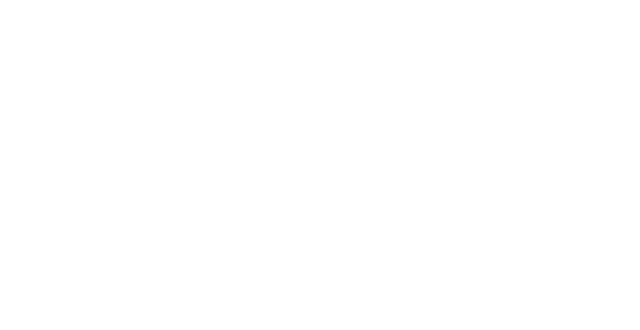
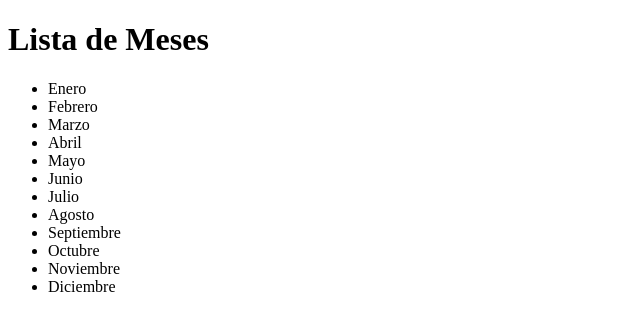
Before and after one commit to herreranicolas/javascript-tp-3, a plain HTML site: page index.html in a window 1280 px wide. Shown: the whole page, without its empty margins (0-640 px from the left). Drawn offline with Linux system fonts and the light colour scheme.

Commit message:
Agregue el archivo ejercicio1.js y realice lo solicitado en el trabajo practico

```diff
--- a/index.html
+++ b/index.html
@@ -11,6 +11,6 @@
   <link rel="stylesheet" href="./css/style.css">
 </head>
 <body>
-  <script src=""></script>
+  <script src="./js/ejercicio1.js"></script>
 </body>
 </html>
--- /dev/null
+++ b/js/ejercicio1.js
@@ -0,0 +1,19 @@
+let meses = [
+  "Enero",
+  "Febrero",
+  "Marzo",
+  "Abril",
+  "Mayo",
+  "Junio",
+  "Julio",
+  "Agosto",
+  "Septiembre",
+  "Octubre",
+  "Noviembre",
+  "Diciembre",
+];
+
+document.write("<h1>Lista de Meses</h1>");
+document.write("<ul>");
+meses.forEach((mes) => document.write(`<li>${mes}</li>`));
+document.write("</ul>");
```
